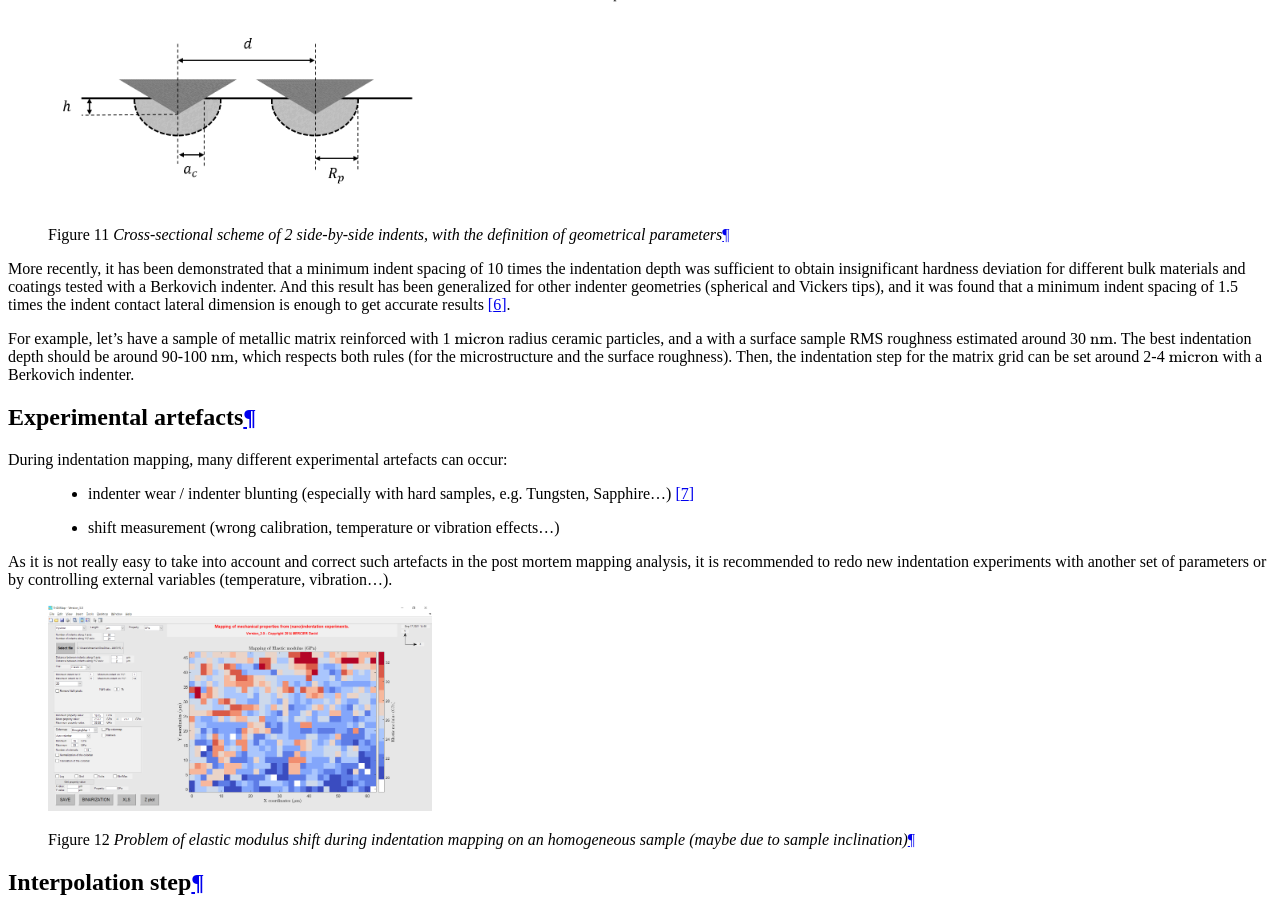
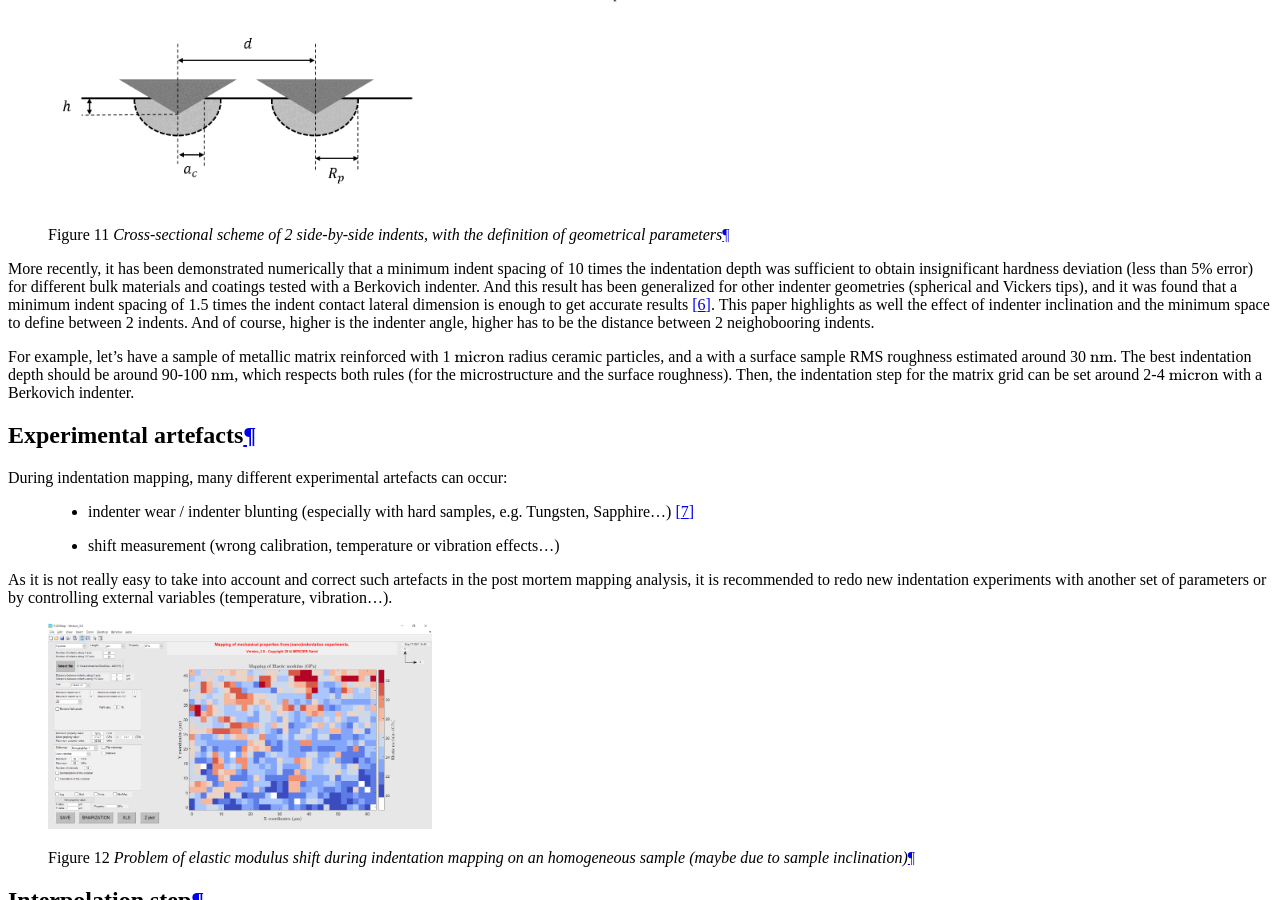
Before and after one commit to DavidMercier/TriDiMap, a Sphinx documentation site: the page built from doc/mapping.rst, in a window 1280 px wide and 900 px high, scrolled down 2211 px. Built offline with Sphinx 7.4.7, drawn with Linux system fonts in a browser that asks for light colours; comment, search, counter and statistics services are not loaded.

Commit message:
Update mapping.rst

```diff
--- a/doc/mapping.rst
+++ b/doc/mapping.rst
@@ -87,10 +87,12 @@ And in case of cube-corner indentation:
 
    *Cross-sectional scheme of 2 side-by-side indents, with the definition of geometrical parameters*
 
-More recently, it has been demonstrated that a minimum indent spacing of 10 times the indentation depth
-was sufficient to obtain insignificant hardness deviation for different bulk materials and coatings tested
+More recently, it has been demonstrated numerically that a minimum indent spacing of 10 times the indentation depth
+was sufficient to obtain insignificant hardness deviation (less than 5% error) for different bulk materials and coatings tested
 with a Berkovich indenter. And this result has been generalized for other indenter geometries (spherical and Vickers tips),
 and it was found that a minimum indent spacing of 1.5 times the indent contact lateral dimension is enough to get accurate results [#SudharshanPhani_2019]_.
+This paper highlights as well the effect of indenter inclination and the minimum space to define between 2 indents. And of course, higher is the indenter angle,
+higher has to be the distance between 2 neighobooring indents.
 
 For example, let's have a sample of metallic matrix reinforced with 1 :math:`\text{micron}` radius ceramic particles,
 and a with a surface sample RMS roughness estimated around 30 :math:`\text{nm}`.
```
